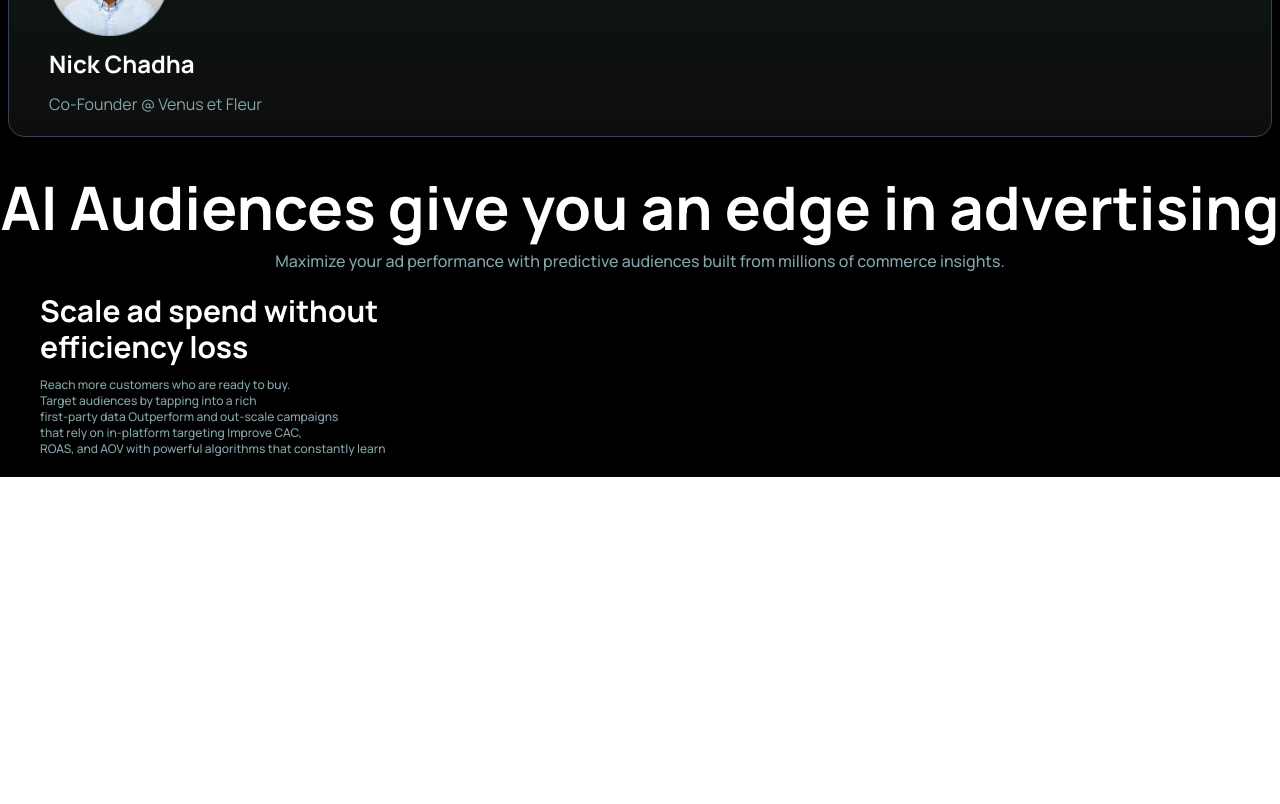
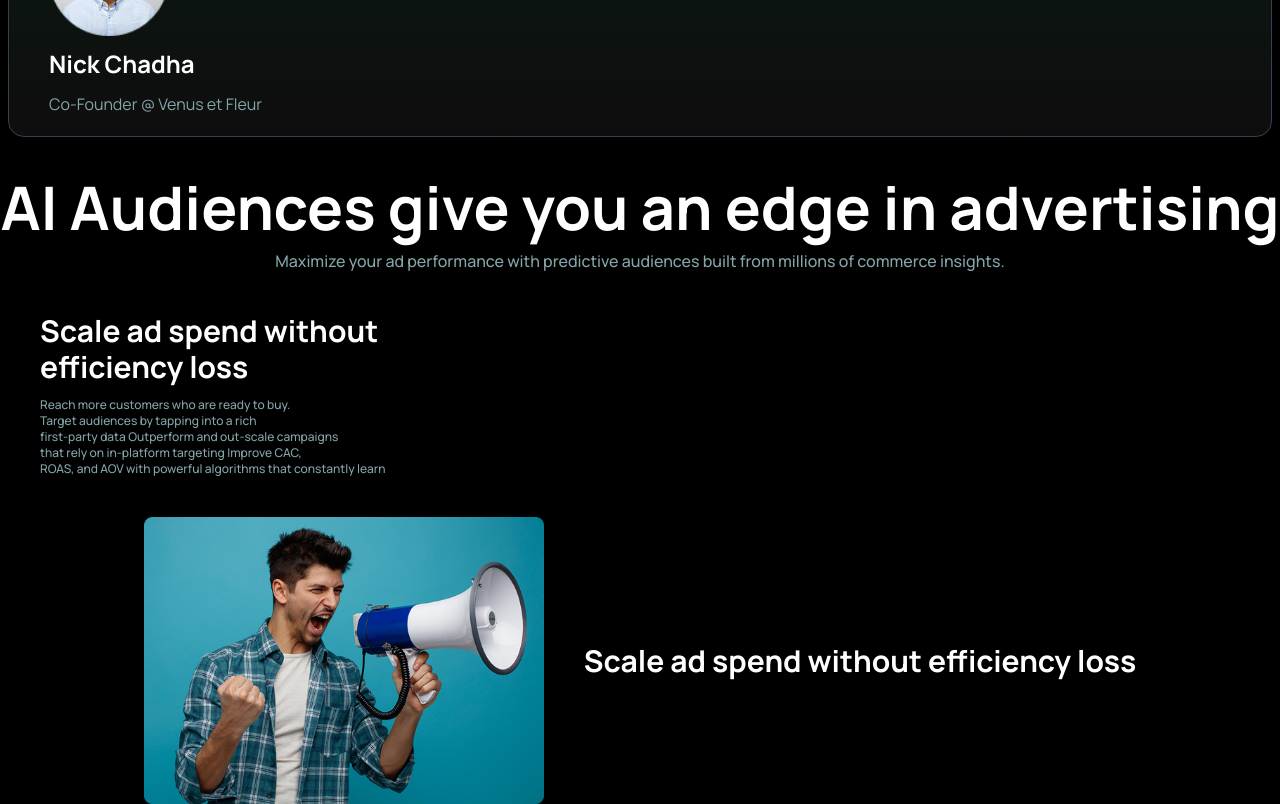
Before and after one commit to amitchandradas2004/Marketing-Landing-page-By-React, a React (Vite) app: page / in a window 1280 px wide. Shown: the part 1120-1924 px from the top of the page. Before the commit the page ends 1597 px from the top, so only its background shows below. Built offline with nearby package versions, Linux system fonts and the light colour scheme.

Commit message:
Audience section is done

```diff
--- a/src/Components/Audience/Audience.jsx
+++ b/src/Components/Audience/Audience.jsx
@@ -1,8 +1,9 @@
 import React from "react";
-
+import ManImage from "../../assets/Boy.png";
 const Audience = () => {
   return (
     <div className="bg-black text-white">
+      <div className="container mx-auto space-y-5">
         <div className="text-center space-y-3 pt-10">
           <h2 className="text-5xl md:text-6xl font-bold">
             AI Audiences give you an edge in advertising
@@ -17,11 +18,19 @@ const Audience = () => {
             Scale ad spend without <br /> efficiency loss
           </h3>
           <p className="text-[#84A5AA] text-xs font-medium">
-          Reach more customers who are ready to buy. <br /> Target audiences by
-          tapping into a rich <br /> first-party data Outperform and out-scale
-          campaigns <br /> that rely on in-platform targeting Improve CAC,{" "}
-          <br /> ROAS, and AOV with powerful algorithms that constantly learn
+            Reach more customers who are ready to buy. <br /> Target audiences
+            by tapping into a rich <br /> first-party data Outperform and
+            out-scale campaigns <br /> that rely on in-platform targeting
+            Improve CAC, <br /> ROAS, and AOV with powerful algorithms that
+            constantly learn
           </p>
+        </div>
+        <div className="flex flex-col md:flex-row items-center gap-10 justify-center">
+          <img src={ManImage} className="w-100" />
+          <h4 className="text-3xl font-bold text-center md:text-start">
+            Scale ad spend without efficiency loss
+          </h4>
+        </div>
       </div>
     </div>
   );
```
Lines whose indentation alone changed are shown as unchanged.
